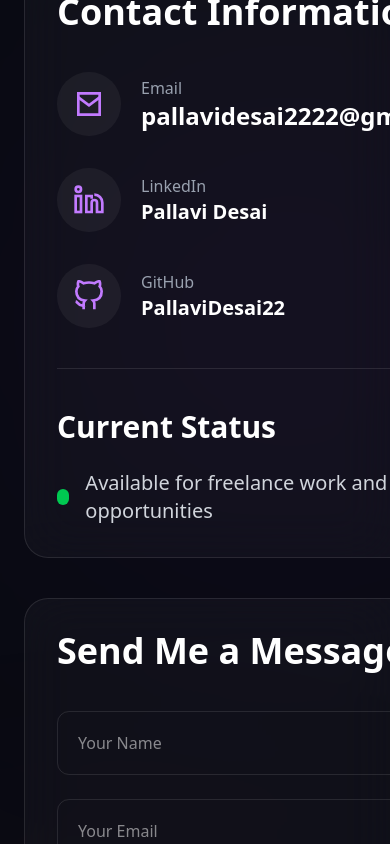
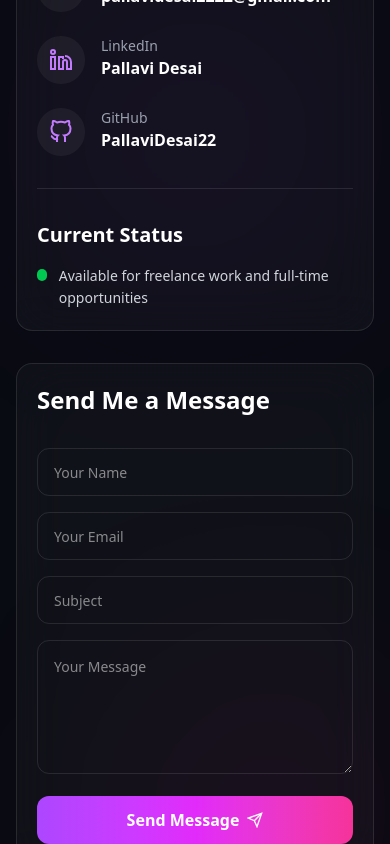
Before and after one commit to pallavi-de/portfolio, a Next.js app: page / in a window 390 px wide. Shown: the part 5440-6284 px from the top of the page. Built offline with nearby package versions, Linux system fonts and the light colour scheme.

Commit message:
contact sectiion updated

```diff
--- a/components/Contact.jsx
+++ b/components/Contact.jsx
@@ -6,68 +6,59 @@ export default function Contact() {
   return (
     <section
       id="contact"
-      className="relative overflow-hidden bg-[#090b12] py-24 text-white"
+      className="relative overflow-hidden bg-[#090b12] py-16 sm:py-20 md:py-24 text-white"
     >
-      {/* Background Glow */}
-      <div className="absolute left-1/4 top-1/4 h-96 w-96 rounded-full bg-purple-600/10 blur-[180px]" />
-      <div className="absolute right-1/4 bottom-0 h-96 w-96 rounded-full bg-pink-600/10 blur-[180px]" />
+      {/* Background Glow (reduced on mobile) */}
+      <div className="absolute left-1/2 top-1/4 -translate-x-1/2 h-60 w-60 sm:h-80 sm:w-80 md:h-96 md:w-96 rounded-full bg-purple-600/10 blur-[120px] md:blur-[180px]" />
+      <div className="absolute right-0 bottom-0 h-60 w-60 sm:h-80 sm:w-80 md:h-96 md:w-96 rounded-full bg-pink-600/10 blur-[120px] md:blur-[180px]" />
 
-      <div className="relative z-10 mx-auto max-w-7xl px-6 lg:px-12">
+      <div className="relative z-10 mx-auto max-w-7xl px-4 sm:px-6 lg:px-12">
+
         {/* Heading */}
-        <div className="mb-20 text-center">
-          <h2 className="text-5xl font-bold md:text-7xl">
+        <div className="mb-12 sm:mb-16 md:mb-20 text-center">
+          <h2 className="text-3xl sm:text-5xl md:text-7xl font-bold">
             Get In Touch
           </h2>
 
-          <div className="mx-auto mt-5 h-1 w-32 rounded-full bg-gradient-to-r from-purple-500 to-pink-500" />
+          <div className="mx-auto mt-4 h-1 w-24 sm:w-28 md:w-32 rounded-full bg-gradient-to-r from-purple-500 to-pink-500" />
         </div>
 
-        <div className="grid gap-10 lg:grid-cols-2">
+        <div className="grid gap-8 lg:grid-cols-2">
+
           {/* LEFT CARD */}
           <motion.div
-            initial={{ opacity: 0, x: -60 }}
+            initial={{ opacity: 0, x: -40 }}
             whileInView={{ opacity: 1, x: 0 }}
             viewport={{ once: true }}
-            className="rounded-3xl border border-white/10 bg-white/[0.03] p-8 backdrop-blur-xl"
+            className="rounded-2xl sm:rounded-3xl border border-white/10 bg-white/[0.03] p-5 sm:p-6 md:p-8 backdrop-blur-xl"
           >
-            <h3 className="mb-10 text-4xl font-bold">
+            <h3 className="mb-8 text-2xl sm:text-3xl md:text-4xl font-bold">
               Contact Information
             </h3>
 
-            <div className="space-y-8">
+            <div className="space-y-6 sm:space-y-8">
+
               {/* Email */}
-              <div className="flex items-center gap-5">
-                <div className="flex h-16 w-16 items-center justify-center rounded-full bg-white/5">
-                  <svg
-                    className="h-8 w-8 text-purple-400"
-                    fill="none"
-                    stroke="currentColor"
-                    strokeWidth="2"
-                    viewBox="0 0 24 24"
-                  >
+              <div className="flex items-start sm:items-center gap-4 sm:gap-5">
+                <div className="flex h-12 w-12 sm:h-14 sm:w-14 md:h-16 md:w-16 items-center justify-center rounded-full bg-white/5 flex-shrink-0">
+                  <svg className="h-6 w-6 sm:h-7 sm:w-7 md:h-8 md:w-8 text-purple-400" fill="none" stroke="currentColor" strokeWidth="2" viewBox="0 0 24 24">
                     <path d="M4 4h16v16H4z" />
                     <path d="M4 7l8 6 8-6" />
                   </svg>
                 </div>
 
-                <div>
-                  <p className="text-gray-400">Email</p>
-                  <h4 className="text-2xl font-semibold">
+                <div className="min-w-0">
+                  <p className="text-gray-400 text-sm sm:text-base">Email</p>
+                  <h4 className="text-base sm:text-xl md:text-2xl font-semibold break-words">
                     pallavidesai2222@gmail.com
                   </h4>
                 </div>
               </div>
 
-              {/* Linkedin */}
-              <div className="flex items-center gap-5">
-                <div className="flex h-16 w-16 items-center justify-center rounded-full bg-white/5">
-                  <svg
-                    className="h-8 w-8 text-purple-400"
-                    fill="none"
-                    stroke="currentColor"
-                    strokeWidth="2"
-                    viewBox="0 0 24 24"
-                  >
+              {/* LinkedIn */}
+              <div className="flex items-start sm:items-center gap-4 sm:gap-5">
+                <div className="flex h-12 w-12 sm:h-14 sm:w-14 md:h-16 md:w-16 items-center justify-center rounded-full bg-white/5 flex-shrink-0">
+                  <svg className="h-6 w-6 sm:h-7 sm:w-7 md:h-8 md:w-8 text-purple-400" fill="none" stroke="currentColor" strokeWidth="2" viewBox="0 0 24 24">
                     <path d="M16 8a6 6 0 0 1 6 6v7h-4v-7a2 2 0 0 0-4 0v7h-4v-12h4v2" />
                     <rect x="2" y="9" width="4" height="12" />
                     <circle cx="4" cy="4" r="2" />
@@ -75,48 +66,42 @@ export default function Contact() {
                 </div>
 
                 <div>
-                  <p className="text-gray-400">LinkedIn</p>
-                  <h4 className="text-xl font-semibold">
-                   Pallavi Desai
+                  <p className="text-gray-400 text-sm sm:text-base">LinkedIn</p>
+                  <h4 className="text-base sm:text-xl font-semibold">
+                    Pallavi Desai
                   </h4>
                 </div>
               </div>
 
-              {/* Github */}
-              <div className="flex items-center gap-5">
-                <div className="flex h-16 w-16 items-center justify-center rounded-full bg-white/5">
-                  <svg
-                    className="h-8 w-8 text-purple-400"
-                    fill="none"
-                    stroke="currentColor"
-                    strokeWidth="2"
-                    viewBox="0 0 24 24"
-                  >
+              {/* GitHub */}
+              <div className="flex items-start sm:items-center gap-4 sm:gap-5">
+                <div className="flex h-12 w-12 sm:h-14 sm:w-14 md:h-16 md:w-16 items-center justify-center rounded-full bg-white/5 flex-shrink-0">
+                  <svg className="h-6 w-6 sm:h-7 sm:w-7 md:h-8 md:w-8 text-purple-400" fill="none" stroke="currentColor" strokeWidth="2" viewBox="0 0 24 24">
                     <path d="M9 19c-5 1.5-5-2.5-7-3m14 6v-4a3.37 3.37 0 0 0-.94-2.61c3.14-.35 6.44-1.54 6.44-7A5.44 5.44 0 0 0 20 4.77 5.07 5.07 0 0 0 19.91 1S18.73.65 16 2.48a13.38 13.38 0 0 0-8 0C5.27.65 4.09 1 4.09 1A5.07 5.07 0 0 0 4 4.77 5.44 5.44 0 0 0 2.5 8.39c0 5.42 3.3 6.61 6.44 7A3.37 3.37 0 0 0 8 18v4" />
                   </svg>
                 </div>
 
                 <div>
-                  <p className="text-gray-400">GitHub</p>
-                  <h4 className="text-xl font-semibold">
-                  PallaviDesai22
+                  <p className="text-gray-400 text-sm sm:text-base">GitHub</p>
+                  <h4 className="text-base sm:text-xl font-semibold">
+                    PallaviDesai22
                   </h4>
                 </div>
               </div>
             </div>
 
-            <div className="my-10 h-px bg-white/10" />
+            <div className="my-8 h-px bg-white/10" />
 
             {/* Status */}
             <div>
-              <h4 className="mb-6 text-3xl font-bold">
+              <h4 className="mb-4 text-xl sm:text-2xl md:text-3xl font-bold">
                 Current Status
               </h4>
 
-              <div className="flex items-center gap-4">
-                <div className="h-4 w-4 rounded-full bg-green-500" />
+              <div className="flex items-start sm:items-center gap-3 sm:gap-4">
+                <div className="h-3 w-3 sm:h-4 sm:w-4 rounded-full bg-green-500 mt-1 sm:mt-0" />
 
-                <span className="text-xl text-gray-300">
+                <span className="text-sm sm:text-base md:text-lg text-gray-300 leading-relaxed">
                   Available for freelance work and full-time opportunities
                 </span>
               </div>
@@ -125,48 +110,49 @@ export default function Contact() {
 
           {/* RIGHT CARD */}
           <motion.div
-            initial={{ opacity: 0, x: 60 }}
+            initial={{ opacity: 0, x: 40 }}
             whileInView={{ opacity: 1, x: 0 }}
             viewport={{ once: true }}
-            className="rounded-3xl border border-white/10 bg-white/[0.03] p-8 backdrop-blur-xl"
+            className="rounded-2xl sm:rounded-3xl border border-white/10 bg-white/[0.03] p-5 sm:p-6 md:p-8 backdrop-blur-xl"
           >
-            <h3 className="mb-10 text-4xl font-bold">
+            <h3 className="mb-8 text-2xl sm:text-3xl md:text-4xl font-bold">
               Send Me a Message
             </h3>
 
-            <form className="space-y-6">
+            <form className="space-y-4 sm:space-y-6">
+
               <input
                 type="text"
                 placeholder="Your Name"
-                className="h-16 w-full rounded-xl border border-white/10 bg-transparent px-5 outline-none transition focus:border-purple-500"
+                className="h-12 sm:h-14 md:h-16 w-full rounded-xl border border-white/10 bg-transparent px-4 sm:px-5 text-sm sm:text-base outline-none focus:border-purple-500"
               />
 
               <input
                 type="email"
                 placeholder="Your Email"
-                className="h-16 w-full rounded-xl border border-white/10 bg-transparent px-5 outline-none transition focus:border-purple-500"
+                className="h-12 sm:h-14 md:h-16 w-full rounded-xl border border-white/10 bg-transparent px-4 sm:px-5 text-sm sm:text-base outline-none focus:border-purple-500"
               />
 
               <input
                 type="text"
                 placeholder="Subject"
-                className="h-16 w-full rounded-xl border border-white/10 bg-transparent px-5 outline-none transition focus:border-purple-500"
+                className="h-12 sm:h-14 md:h-16 w-full rounded-xl border border-white/10 bg-transparent px-4 sm:px-5 text-sm sm:text-base outline-none focus:border-purple-500"
               />
 
               <textarea
-                rows="6"
+                rows="5"
                 placeholder="Your Message"
-                className="w-full rounded-xl border border-white/10 bg-transparent p-5 outline-none transition focus:border-purple-500"
+                className="w-full rounded-xl border border-white/10 bg-transparent p-4 sm:p-5 text-sm sm:text-base outline-none focus:border-purple-500"
               />
 
               <button
                 type="submit"
-                className="group flex h-16 w-full items-center justify-center gap-3 rounded-xl bg-gradient-to-r from-purple-500 via-fuchsia-500 to-pink-500 text-lg font-semibold transition hover:scale-[1.02]"
+                className="group flex h-12 sm:h-14 md:h-16 w-full items-center justify-center gap-2 sm:gap-3 rounded-xl bg-gradient-to-r from-purple-500 via-fuchsia-500 to-pink-500 text-base sm:text-lg font-semibold transition hover:scale-[1.02]"
               >
                 Send Message
 
                 <svg
-                  className="h-5 w-5 transition group-hover:translate-x-1"
+                  className="h-4 w-4 sm:h-5 sm:w-5 transition group-hover:translate-x-1"
                   fill="none"
                   stroke="currentColor"
                   strokeWidth="2"
@@ -176,8 +162,10 @@ export default function Contact() {
                   <path d="M22 2L15 22L11 13L2 9L22 2Z" />
                 </svg>
               </button>
+
             </form>
           </motion.div>
+
         </div>
       </div>
     </section>
```
